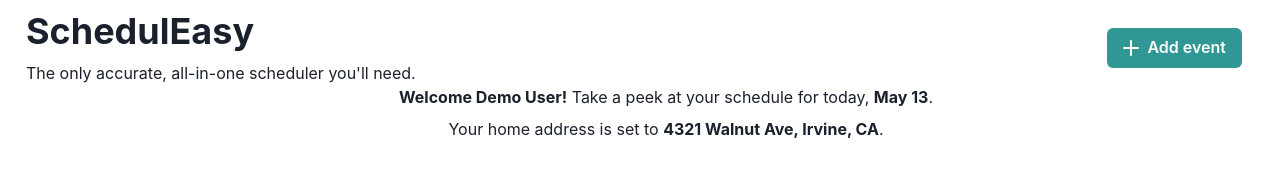
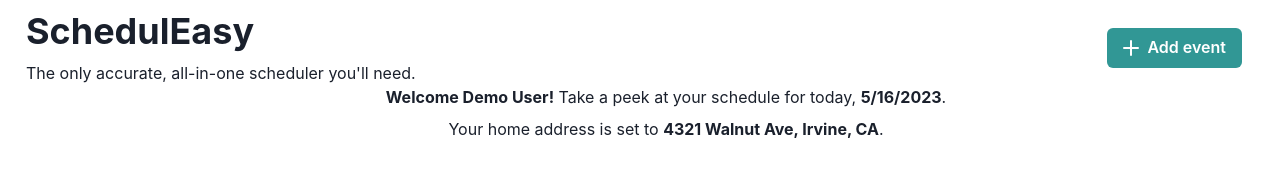
Before and after one commit to briansongdev/scheduleasyweb, a Next.js app: page / in a window 1280 px wide. Shown: the top 177 px of the page. Built offline with nearby package versions, Linux system fonts and the light colour scheme.

Commit message:
website link

```diff
--- a/src/pages/index.js
+++ b/src/pages/index.js
@@ -89,7 +89,7 @@
           str2 +
           "&departure_time=" +
           time1 +
-          "&key=gUMnRMNMdNtBmKkeQYwSSD6GNcRds"
+          "&key=VygxWpvHpIc5b9teWDmQn3lkplVHQ"
       );
       if (go[i].nextHome) {
         const finlRes1 = await getDistanceTime(
@@ -99,7 +99,7 @@
             "4321 Walnut Avenue, Irvine, CA" +
             "&departure_time=" +
             time2 +
-            "&key=gUMnRMNMdNtBmKkeQYwSSD6GNcRds"
+            "&key=VygxWpvHpIc5b9teWDmQn3lkplVHQ"
         );
         go[i].nextAdjustments = {
           dist: finlRes1.dist,
@@ -163,7 +163,10 @@
             <Text>
               <span style={{ fontWeight: "bold" }}>Welcome Demo User!</span>{" "}
               Take a peek at your schedule for today,{" "}
-              <span style={{ fontWeight: "bold" }}>May 13</span>.
+              <span style={{ fontWeight: "bold" }}>
+                {new Date().toLocaleDateString()}
+              </span>
+              .
             </Text>
           </Center>
           <Center>
```
